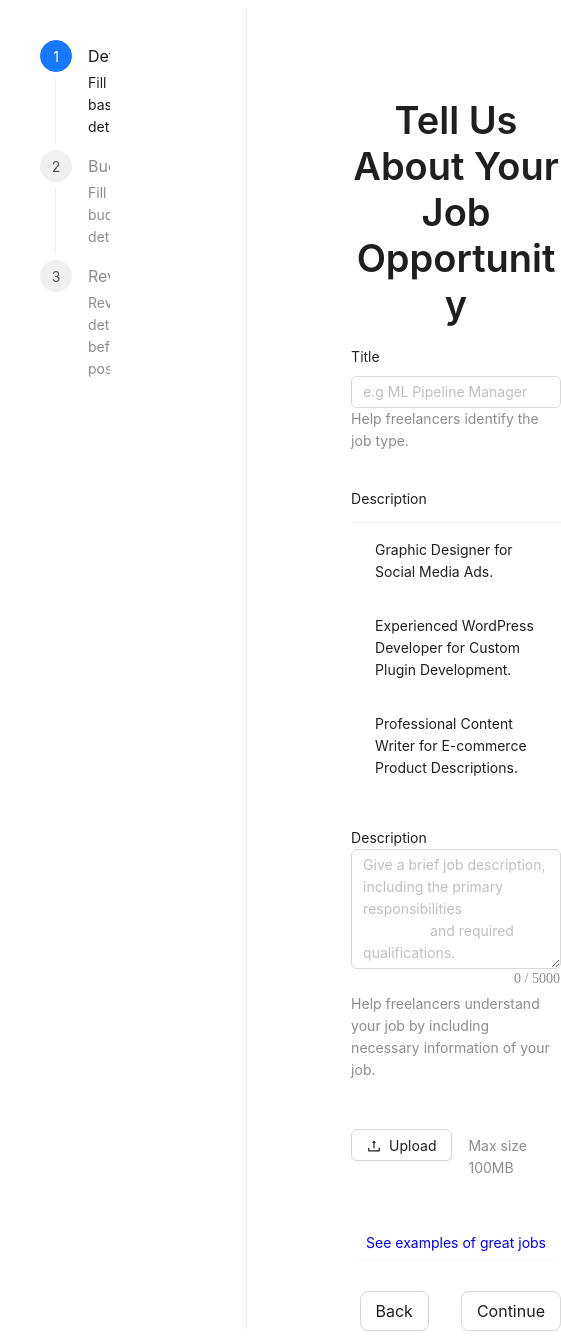
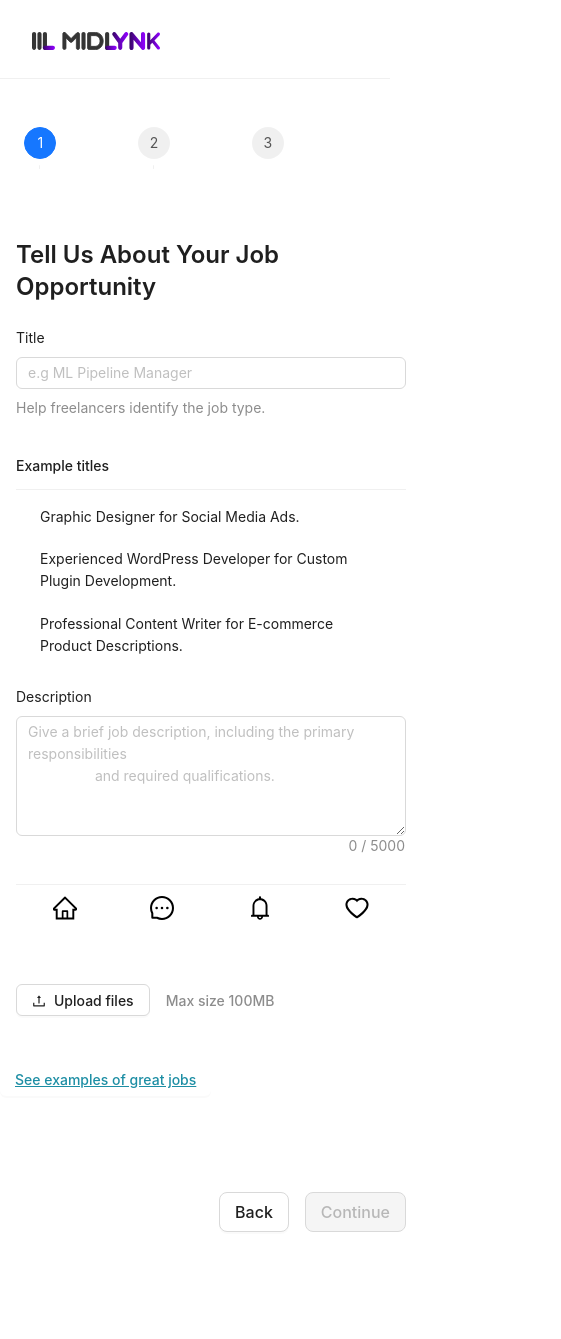
Before and after one commit to Aqib-Noor-github/nextjs-, a Next.js app: page /handeljobposting in a window 390 px wide. Shown: the whole page, 561 px wide, since content can reach past the window. After the commit the page ends 1296 px from the top, so only its background shows below. Built offline with nearby package versions, Linux system fonts and the light colour scheme.

Commit message:
revalidate job posting

```diff
--- a/pages/_document.js
+++ b/pages/_document.js
@@ -9,7 +9,7 @@ export default function Document() {
           rel="stylesheet"
         ></link>
       </Head>
-      <body>
+      <body style={{ margin: "0rem" }}>
         <Main />
         <NextScript />
       </body>
--- a/pages/handeljobposting.js
+++ b/pages/handeljobposting.js
@@ -1,11 +1,12 @@
-import { Divider, Steps } from "antd";
+import { Divider, Steps, Col, Row } from "antd";
 
-// import { useState } from "react";
+import { useState } from "react";
+import Header from "./header";
 import styles from "./jobPostingFlow/jobPosting.module.css";
-import { useState } from "react";
 import JopPosting from "./jobPostingFlow/JobPosting";
 import SetBudget from "./jobPostingFlow/setBudget";
 import ReviewPostProject from "./jobPostingFlow/reviewPostProject";
+
 function HandleJobPosting() {
   let [next, setNext] = useState(0);
 
@@ -23,9 +24,32 @@ function HandleJobPosting() {
     case 0:
       return (
         <>
-          <div className={styles.main}>
-            <div className={styles.steps}>
+          <Header />
+          <Divider style={{ marginBottom: "0rem" }}></Divider>
+          <Row>
+            <Col lg={0} xs={21} className={styles.mainSection}>
               <Steps
+                current={next}
+                direction="horizontal"
+                items={[{}, {}, {}]}
+                style={{
+                  flexDirection: "row",
+                  display: "flex",
+                  width: "100%",
+                  textAlign: "initial",
+                  fontSize: "0",
+                }}
+              />
+            </Col>
+          </Row>
+          <Row>
+            <Col
+              lg={7}
+              xs={0}
+              style={{ marginTop: "3rem", textAlign: "-webkit-center" }}
+            >
+              <Steps
+                style={{ maxWidth: "16rem" }}
                 direction="vertical"
                 current={next}
                 items={[
@@ -43,14 +67,15 @@ function HandleJobPosting() {
                   },
                 ]}
               />
-            </div>
-            <div>
+            </Col>
+            <Col lg={2} xs={0}>
               <Divider type="vertical" style={{ height: "100%" }} />
-            </div>
-            {/* <HandleJobPosting /> */}
+            </Col>
 
-            <JopPosting nextForm={nextForm} />
-          </div>
+            <Col lg={11} sm={23} style={{ marginTop: "3rem" }}>
+              <JopPosting nextForm={nextForm} />
+            </Col>
+          </Row>
         </>
       );
     case 1:
@@ -113,7 +138,6 @@ function HandleJobPosting() {
             <div>
               <Divider type="vertical" style={{ height: "100%" }} />
             </div>
-            {/* <HandleJobPosting /> */}
 
             <ReviewPostProject nextForm={nextForm} />
           </div>
--- /dev/null
+++ b/pages/header.js
@@ -0,0 +1,15 @@
+function Header() {
+  return (
+    <div style={{ width: "100%" }}>
+      <img
+        src="./logo copy.svg"
+        style={{
+          width: "8rem",
+          padding: "2rem 0rem 0rem 2rem",
+        }}
+      />
+    </div>
+  );
+}
+
+export default Header;
--- a/pages/jobPostingFlow/JobPosting.js
+++ b/pages/jobPostingFlow/JobPosting.js
@@ -8,10 +8,19 @@ import {
   Tag,
   Space,
   Radio,
+  Row,
+  Col,
+  Divider,
 } from "antd";
 const { Title, Text, Paragraph } = Typography;
 const { TextArea, Search } = Input;
-import { UploadOutlined } from "@ant-design/icons";
+import {
+  UploadOutlined,
+  HomeOutlined,
+  MessageOutlined,
+  HeartOutlined,
+  BellOutlined,
+} from "@ant-design/icons";
 
 import { useState } from "react";
 import styles from "./jobPosting.module.css";
@@ -20,14 +29,12 @@ export default function JopPosting({ nextForm, next }) {
   console.log(next);
   let [step, setStep] = useState(1);
   const contineu = () => {
-    let stepNo = step + 1;
+    setStep(step + 1);
+  };
 
-    setStep(stepNo);
-  };
   const back = () => {
     if (step > 1) {
-      let stepNo = step - 1;
-      setStep(stepNo);
+      setStep(step - 1);
     }
   };
 
@@ -41,12 +48,20 @@ export default function JopPosting({ nextForm, next }) {
     case 1:
       return (
         <>
-          <div style={{ marginTop: "4rem" }}>
-            <Title strong-level={2}>Tell Us About Your Job Opportunity</Title>
-            <div>
+          <div className={styles.jobSection}>
+            <Title
+              level={3}
+              style={{ marginTop: "0rem", marginBottom: "1.5rem" }}
+            >
+              Tell Us About Your Job Opportunity
+            </Title>
+
             <Form layout="vertical">
               <Form.Item label="Title">
-                  <Input placeholder="e.g ML Pipeline Manager" />
+                <Input
+                  placeholder="e.g ML Pipeline Manager"
+                  style={{ marginBottom: ".5rem" }}
+                />
                 <Text style={{ color: "rgba(0, 0, 0, 0.45)" }}>
                   Help freelancers identify the job type.
                 </Text>
@@ -54,50 +69,80 @@ export default function JopPosting({ nextForm, next }) {
             </Form>
             <List
               size="large"
-                header={<div>Description</div>}
+              header={<div style={{ fontWeight: "500" }}>Example titles</div>}
               dataSource={data}
               renderItem={(item) => (
-                  <List.Item style={{ borderBottom: "none" }}>{item}</List.Item>
+                <List.Item
+                  style={{ borderBottom: "none", paddingBottom: ".3rem" }}
+                >
+                  {item}
+                </List.Item>
               )}
             />
-              <div style={{ marginTop: "2rem" }}>
-                <Text> Description</Text>
+            <Form layout="vertical" className={styles.form}>
+              <Form.Item label="Description">
                 <TextArea
                   showCount
                   maxLength={5000}
-                  style={{ height: 120, marginBottom: 24 }}
-                  //   onChange={onChange}
+                  style={{ height: 120, marginBottom: "1.5rem" }}
                   placeholder="Give a brief job description, including the primary responsibilities
                  and required qualifications."
                 />
-              </div>
-              <Text style={{ color: "rgba(0, 0, 0, 0.45)" }}>
+              </Form.Item>
+              <Text className={styles.discriptionText}>
                 Help freelancers understand your job by including necessary
                 information of your job.
               </Text>
+            </Form>
 
-              <div className={styles.uploadBtn}>
+            {/* icon for mobile   */}
+
+            <div className={styles.mobileDisplay}>
+              <Divider style={{ marginBottom: ".7rem" }}></Divider>
+              <Row>
+                <Col xs={6} style={{ textAlign: "center" }}>
+                  <HomeOutlined style={{ fontSize: "1.5rem" }} />
+                </Col>
+                <Col xs={6} style={{ textAlign: "center" }}>
+                  <MessageOutlined style={{ fontSize: "1.5rem" }} />
+                </Col>
+                <Col xs={6} style={{ textAlign: "center" }}>
+                  <BellOutlined style={{ fontSize: "1.5rem" }} />
+                </Col>
+                <Col xs={6} style={{ textAlign: "center" }}>
+                  <HeartOutlined style={{ fontSize: "1.5rem" }} />
+                </Col>
+              </Row>
+            </div>
+
+            {/* end */}
+
+            <div className={styles.button}>
               <Upload>
-                  <Button icon={<UploadOutlined />}> Upload</Button>
+                <Button icon={<UploadOutlined />}> Upload files</Button>
               </Upload>
               <Text style={{ color: "rgba(0, 0, 0, 0.45)" }}>
                 Max size 100MB
               </Text>
             </div>
+
             <Button
-                style={{ marginBottom: "2rem", border: "none", color: "blue" }}
+              style={{
+                marginBottom: "2rem",
+                border: "none",
+                marginLeft: "-1rem",
+              }}
             >
-                See examples of great jobs
+              <Text className={styles.btnText}>See examples of great jobs</Text>
             </Button>
 
-              <div className={styles.btn}>
+            <div className={styles.button} style={{ justifyContent: "end" }}>
               <Button size="large" onClick={back}>
                 Back
               </Button>
-                <Button size="large" onClick={contineu}>
+              <Button size="large" disabled onClick={contineu}>
                 Continue
               </Button>
-              </div>
             </div>
           </div>
         </>
--- a/pages/jobPostingFlow/jobPosting.module.css
+++ b/pages/jobPostingFlow/jobPosting.module.css
@@ -1,31 +1,54 @@
-.main {
-  display: flex;
-  gap: 6rem;
+.mainSection {
+  max-width: 92rem;
+  width: 100vw;
+
+  margin: 3rem auto 0rem;
+  text-align: -webkit-center;
 }
-
-.btn {
-  width: 100%;
-  display: flex;
-  justify-content: end;
-  align-items: flex-end;
-  gap: 2rem;
-  margin-bottom: "1.3rem";
+.form {
+  padding: 1.5rem 0rem 2rem 0rem;
 }
-.uploadBtn {
-  margin-bottom: 3rem;
-  margin-top: 3rem;
+.button {
   display: flex;
   gap: 1rem;
   align-items: baseline;
+  margin: 2rem 0rem 3rem 0rem;
 }
-.steps {
-  margin: 2rem;
+.button span {
+  font-weight: 500;
+}
+.btnText {
+  text-decoration: underline;
+  color: #1d8ea4;
+  font-weight: 500;
+}
+.mobileDisplay {
+  display: none;
+}
+.discriptionText {
+  color: rgba(0, 0, 0, 0.45);
 }
 
-.span {
-  color: #1d8ea4;
+@media screen and (max-width: 992px) {
+  .jobSection {
+    padding-left: 3rem;
+  }
+  .mobileDisplay {
+    display: block;
+  }
+  .discriptionText {
+    display: none;
+  }
+  .form {
+    padding-bottom: 0rem;
+  }
+  .button {
+    margin-top: 4rem;
+  }
 }
-.radioText {
-  margin-left: 1.5rem;
-  color: rgba(0, 0, 0, 0.45);
+@media screen and (max-width: 578px) {
+  .jobSection {
+    padding: 1rem;
+    width: 100%;
+  }
 }
```
Also changed, not shown: public/logo copy.svg (added). Lines whose indentation alone changed are shown as unchanged.
